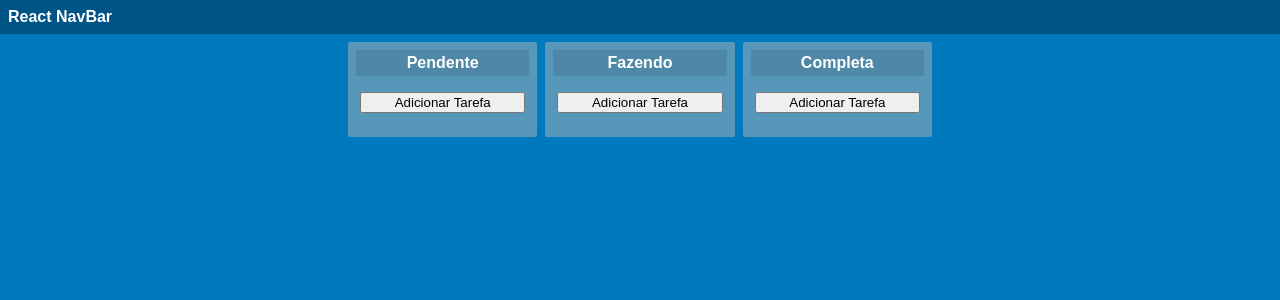
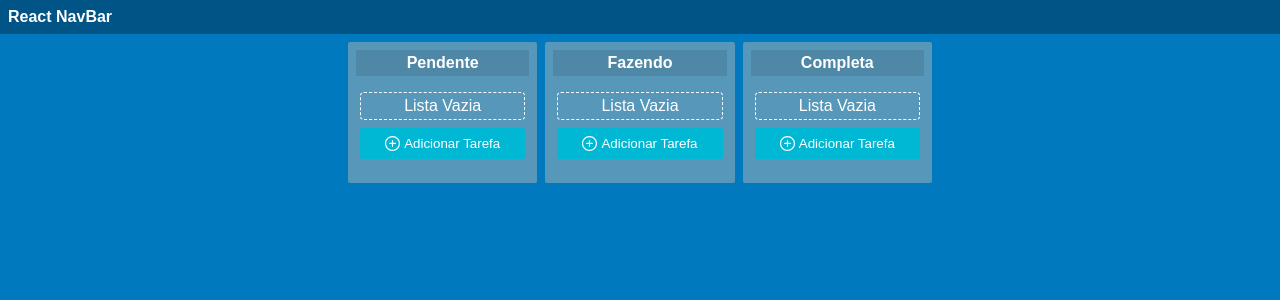
Before and after one commit to lucasafonsobastos/ReactTarefas, a React (Create React App) app: page / in a window 1280 px wide. Shown: the top 300 px of the page. Built offline with nearby package versions, Linux system fonts and the light colour scheme.

Commit message:
atualização 20

```diff
--- a/src/components/taskItem/TaskItem.js
+++ b/src/components/taskItem/TaskItem.js
@@ -34,6 +34,7 @@ export default function TaskItem({
   if (isEditing) {
     return (
       <input
+        className="task-item"
         type="text"
         value={editableTitle}
         onChange={onTitleChange}
--- a/src/components/taskList/TaskList.js
+++ b/src/components/taskList/TaskList.js
@@ -1,6 +1,7 @@
 import React from "react";
 import "./tasklist.css";
 import PropTypes from "prop-types";
+import plusicon from "../../img/plus-icon.svg";
 
 import TaskItem from "../taskItem/TaskItem";
 
@@ -33,7 +34,11 @@ export default function TaskList({
             />
           );
         })}
-        <button onClick={addTask}>Adicionar Tarefa</button>
+        {tasks.length === 0 && <div className="empty-list">Lista Vazia</div>}
+        <button onClick={addTask} className="btn">
+          <img src={plusicon} alt="plus" />
+          Adicionar Tarefa
+        </button>
       </div>
     </div>
   );
--- a/src/components/taskList/tasklist.css
+++ b/src/components/taskList/tasklist.css
@@ -16,3 +16,34 @@
   display: flex;
   flex-direction: column;
 }
+
+.tasklist .content .empty-list {
+  text-align: center;
+  border: 1px dashed white;
+  border-radius: 4px;
+  padding: 4px;
+}
+
+.tasklist .btn {
+  margin-top: 8px;
+  padding: 8px;
+  display: flex;
+  justify-content: center;
+  background: none;
+  border: none;
+  border-radius: 3px;
+  color: white;
+  background: #00b8d4;
+  transition: background-color 0.3s;
+}
+
+.tasklist .btn:hover {
+  background-color: #0091a8;
+  cursor: pointer;
+}
+
+.tasklist .btn img {
+  width: 15px;
+  height: 15px;
+  margin-right: 4px;
+}
```
Also changed, not shown: src/img/plus-icon.svg (added).
